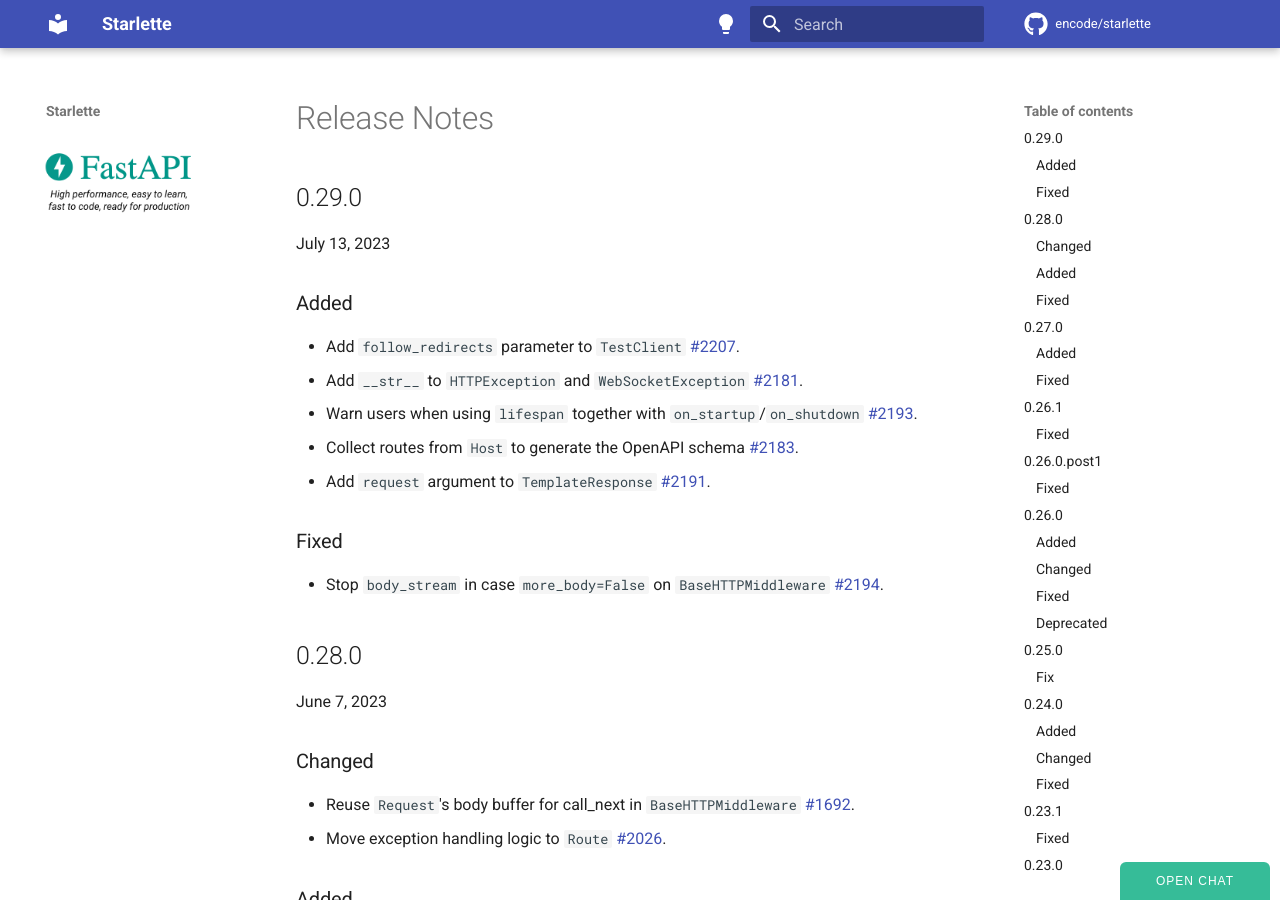
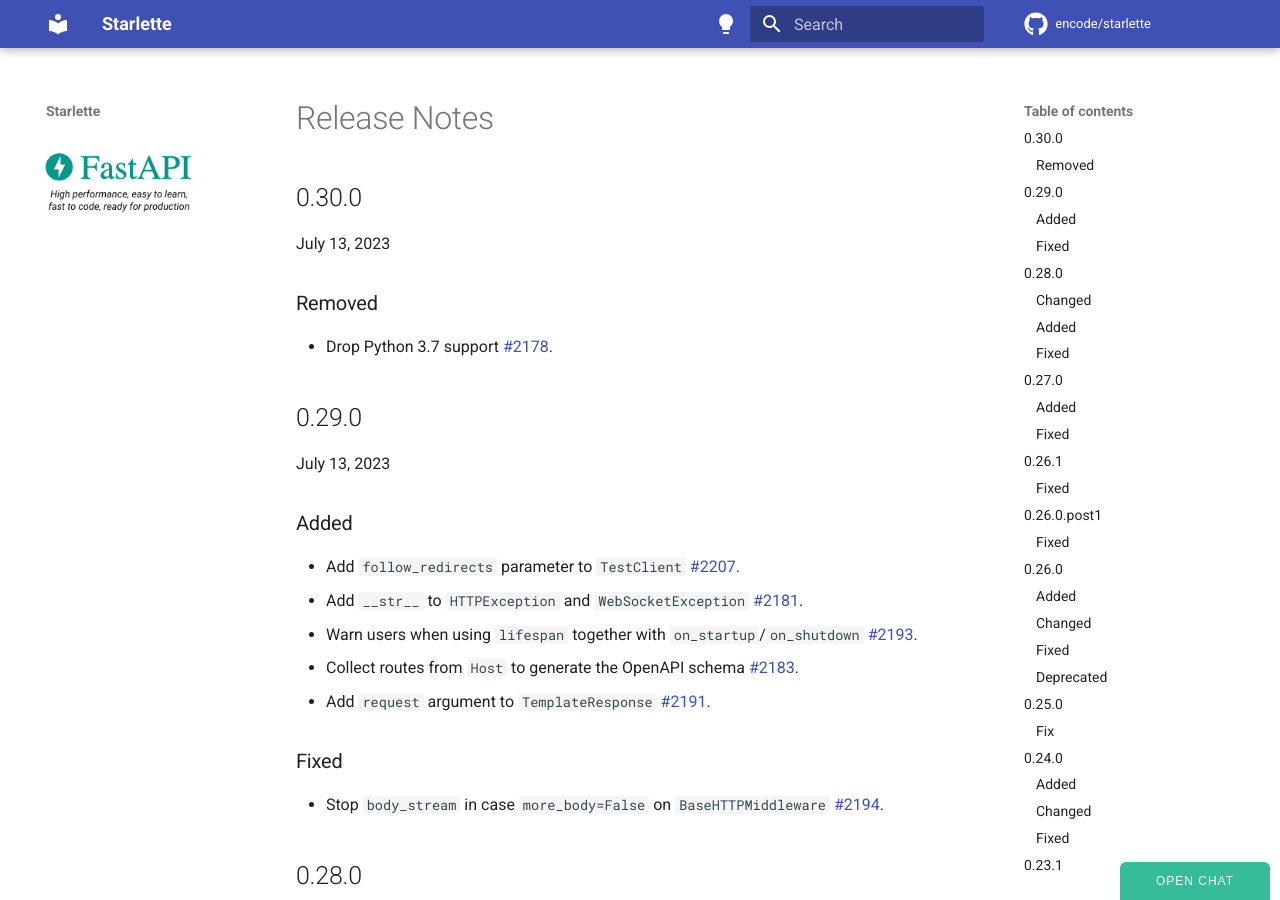
Before and after one commit to azurelotus0926/starlette, an MkDocs documentation site: the page built from docs/release-notes.md, in a window 1280 px wide and 900 px high. Built offline with MkDocs 1.6.1 and Material for MkDocs 9.7.7, drawn with Linux system fonts in a browser that asks for light colours; comment, search, counter and statistics services are not loaded.

Commit message:
Version 0.30.0 (#2212)

```diff
--- a/docs/release-notes.md
+++ b/docs/release-notes.md
@@ -1,3 +1,11 @@
+## 0.30.0
+
+July 13, 2023
+
+### Removed
+
+* Drop Python 3.7 support [#2178](https://github.com/encode/starlette/pull/2178).
+
 ## 0.29.0
 
 July 13, 2023
--- a/starlette/__init__.py
+++ b/starlette/__init__.py
@@ -1 +1 @@
-__version__ = "0.29.0"
+__version__ = "0.30.0"
```
